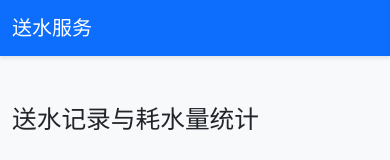
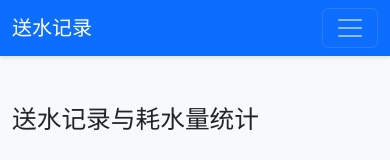
Before and after one commit to sxdxwxd/SJT.github.io, a plain HTML site: page index.html in a window 390 px wide. Shown: the top 160 px of the page. Drawn offline with nearby package versions, Linux system fonts and the light colour scheme.

Commit message:
Update index.html

```diff
--- a/index.html
+++ b/index.html
@@ -41,7 +41,10 @@
     <!-- 共用导航栏 -->
     <nav class="navbar navbar-expand-lg navbar-dark bg-primary">
       <div class="container">
-        <a class="navbar-brand" href="#">送水服务</a>
+        <a class="navbar-brand" href="#">送水记录</a>
+            <button class="navbar-toggler" type="button" data-bs-toggle="collapse" data-bs-target="#navbarNav" aria-controls="navbarNav" aria-expanded="false" aria-label="Toggle navigation">
+      <span class="navbar-toggler-icon"></span>
+    </button>
         <div class="collapse navbar-collapse" id="navbarNav">
           <ul class="navbar-nav">
             <li class="nav-item">
```
